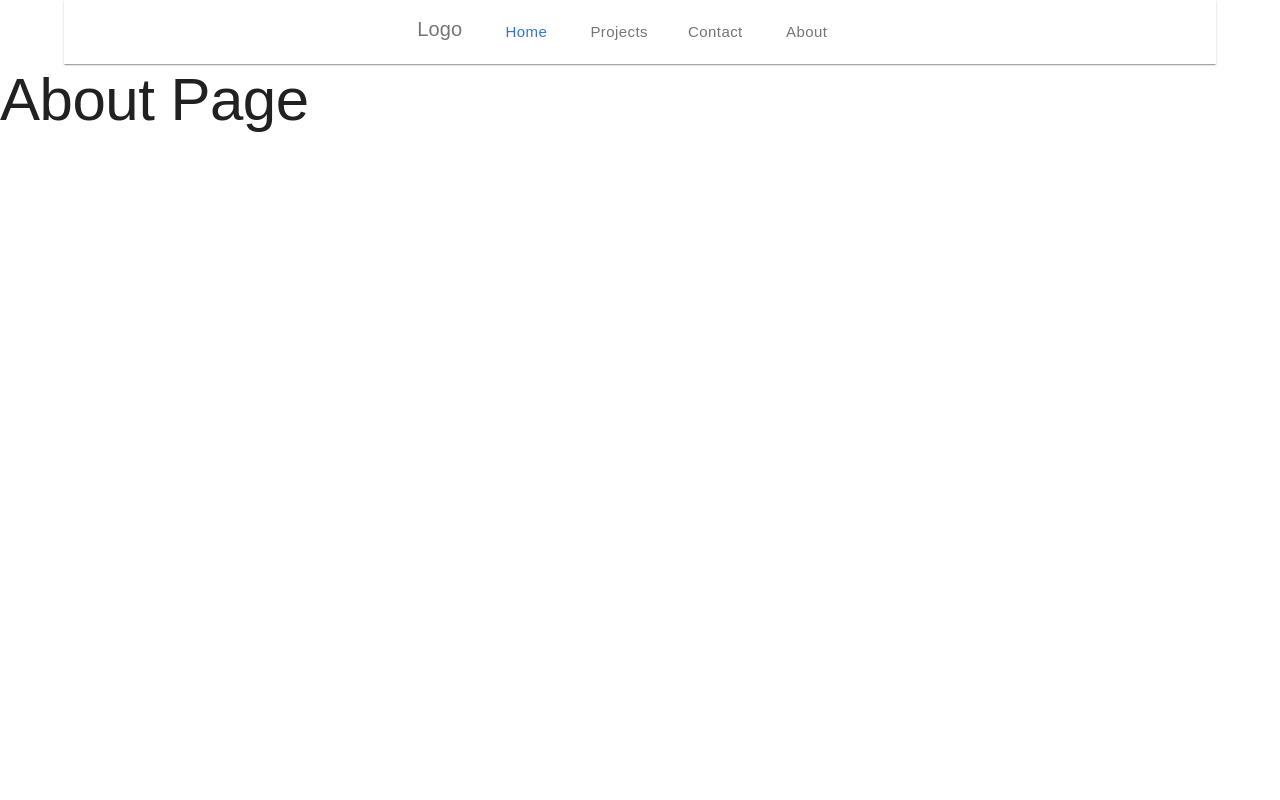
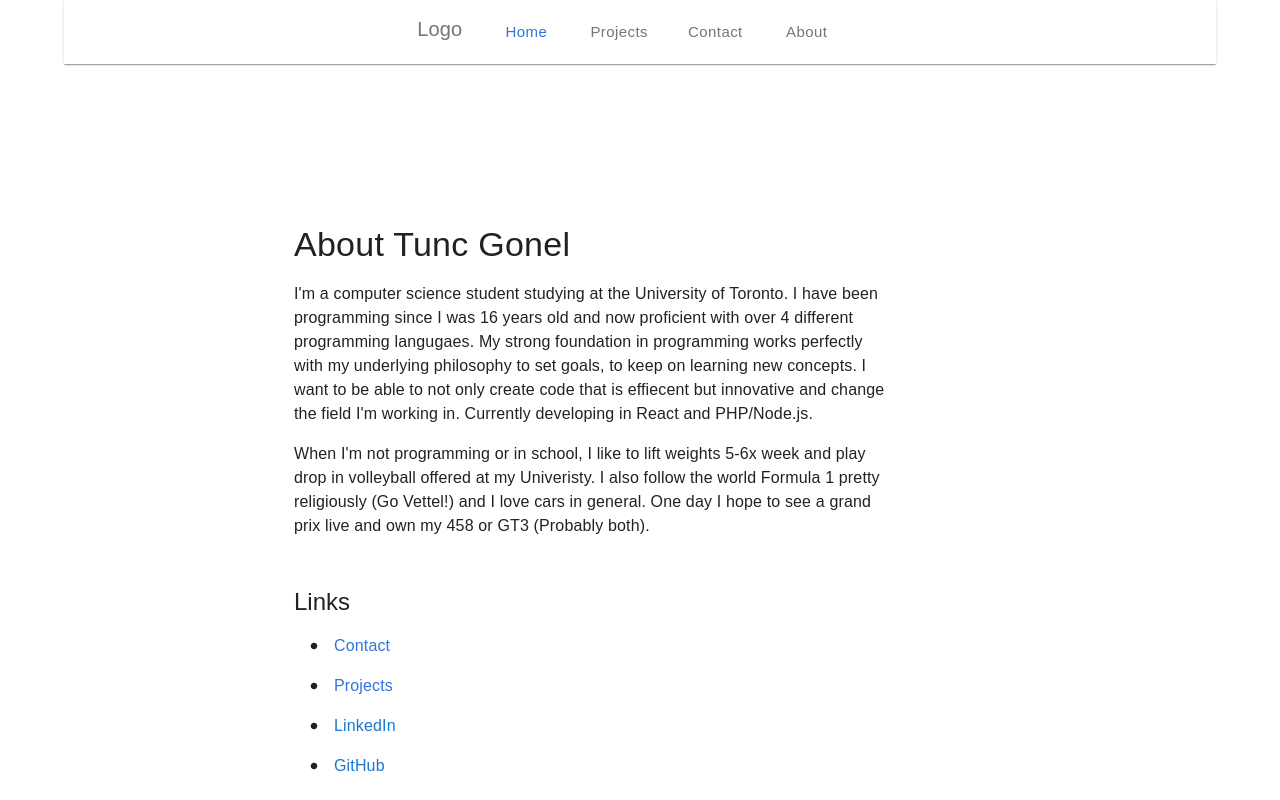
Before and after one commit to TuncG/tunc-gonel-website, a React (Create React App) app: page /about in a window 1280 px wide. Built offline with nearby package versions, Linux system fonts and the light colour scheme.

Commit message:
About page finished and comments done

```diff
--- a/src/components/Layout.js
+++ b/src/components/Layout.js
@@ -3,10 +3,11 @@ import Header from "./Header";
 import { useState } from "react";
 
 export default function Layout({ children }) {
-  const [navBarActive, setNavBarActive] = useState("Home");
+  /*   const [navBarActive, setNavBarActive] = useState("Home"); */
   return (
     <div>
-      <Header clicked={navBarActive} setNavBarActive={setNavBarActive}></Header>
+      <Header /* clicked={navBarActive} setNavBarActive={setNavBarActive} */
+      ></Header>
     </div>
   );
 }
--- a/src/pages/About.js
+++ b/src/pages/About.js
@@ -1,8 +1,101 @@
 import Typography from "@mui/material/Typography";
+import Box from "@mui/material/Box";
+import Container from "@mui/material/Container";
+import { Link } from "react-router-dom";
+import List from "@mui/material/List";
+import CircleIcon from "@mui/icons-material/Circle";
+import ListItem from "@mui/material/ListItem";
+
+import Links from "@mui/material/Link";
+
+var linkedIn = {
+  name: "LinkedIn",
+  dir: "https://www.linkedin.com/in/tunc-gonel",
+};
+var gitHub = { name: "GitHub", dir: "https://github.com/TuncG" };
+
+var linksList = [linkedIn, gitHub]; /* Keeps track of all the links */
+
+const renderList = (links) => {
+  return (
+    <ListItem>
+      <CircleIcon sx={{ fontSize: 8 }} />
+      <Links href={links.dir} underline="hover">
+        <Typography sx={{ marginLeft: 2 }}>{links.name}</Typography>
+      </Links>
+    </ListItem>
+  );
+};
+
 export default function About() {
   return (
-    <div>
-      <Typography variant="h2"> About Page</Typography>
-    </div>
+    <Container maxWidth="md" sx={{ justifyContent: "center" }}>
+      <Box sx={{ marginLeft: 10 }}>
+        {/* Text area start */}
+        <Typography mt={20} variant="h4">
+          {" "}
+          About Tunc Gonel
+        </Typography>
+
+        {/* Text Boxes */}
+        <Box sx={{ maxWidth: 600, marginTop: 2 }}>
+          <Typography variant="body1">
+            I'm a computer science student studying at the University of
+            Toronto. I have been programming since I was 16 years old and now
+            proficient with over 4 different programming langugaes. My strong
+            foundation in programming works perfectly with my underlying
+            philosophy to set goals, to keep on learning new concepts. I want to
+            be able to not only create code that is effiecent but innovative and
+            change the field I'm working in. Currently developing in React and
+            PHP/Node.js.
+          </Typography>{" "}
+          <Typography sx={{ marginTop: 2 }} variant="body1">
+            When I'm not programming or in school, I like to lift weights 5-6x
+            week and play drop in volleyball offered at my Univeristy. I also
+            follow the world Formula 1 pretty religiously (Go Vettel!) and I
+            love cars in general. One day I hope to see a grand prix live and
+            own my 458 or GT3 (Probably both).
+          </Typography>
+          {/*  <Typography sx={{ marginTop: 2 }} variant="body1">
+            Feel free to reach out to me
+            <Link
+              to={"/contact"}
+              style={{ textDecoration: "none", color: "#3273DC" }}
+            >
+              {" "}
+              here.
+            </Link>
+          </Typography> */}
+        </Box>
+
+        {/* Links Section */}
+        <Typography sx={{ mt: 6 }} variant="h5" component="div">
+          Links
+        </Typography>
+
+        {/* Render links below */}
+        <List>
+          <ListItem>
+            <CircleIcon sx={{ fontSize: 8 }} />
+            <Link
+              to={"/contact"}
+              style={{ textDecoration: "none", color: "#3273DC" }}
+            >
+              <Typography sx={{ marginLeft: 2 }}>Contact</Typography>
+            </Link>
+          </ListItem>
+          <ListItem>
+            <CircleIcon sx={{ fontSize: 8 }} />
+            <Link
+              to={"/projects"}
+              style={{ textDecoration: "none", color: "#3273DC" }}
+            >
+              <Typography sx={{ marginLeft: 2 }}>Projects</Typography>
+            </Link>
+          </ListItem>
+          {linksList.map((link) => renderList(link))}
+        </List>
+      </Box>
+    </Container>
   );
 }
--- a/src/pages/Home.js
+++ b/src/pages/Home.js
@@ -8,7 +8,6 @@ import LinkedInIcon from "@mui/icons-material/LinkedIn";
 import DriveFolderUploadIcon from "@mui/icons-material/DriveFolderUpload";
 import { Link } from "react-router-dom";
 import Links from "@mui/material/Link";
-import { contextFunctions } from "../components/HeaderContext";
 
 export default function Home() {
   return (
@@ -46,7 +45,7 @@ export default function Home() {
         </Typography>
       </Box>
 
-      {/* Icons */}
+      {/* Icons Section */}
       <Box mt={5} sx={{ mx: "auto", width: 500, display: "flex" }}>
         <Links href="https://www.linkedin.com/in/tunc-gonel" underline="hover">
           <Box ml={8} mr={5} sx={{ display: "flex", color: "#212121" }}>
@@ -87,11 +86,6 @@ export default function Home() {
           <Link
             to={"/contact"}
             style={{ textDecoration: "none", color: "#3273DC" }}
-            onClick={() => {
-              /* Once the button is clicked run the setHeaderContext function to get a new context with the new page.name and set it to the old context */
-              contextFunctions.HeaderContext =
-                contextFunctions.setHeaderContext("Contact");
-            }}
           >
             {" "}
             here.
--- a/src/pages/Projects.js
+++ b/src/pages/Projects.js
@@ -39,7 +39,7 @@ var content = {
   },
   utfr: {
     title: "Univeristy of Toronto Formula Racing",
-    main: "As a member of my univeristies formula SAE team I develop firmware for our race car. I mostly program in C/Arduino writing code for various microcontrollers. Unfortunately I can not provide a link to the code as we are currenlty using it for our current car!",
+    main: "As a member of my univeristies formula SAE team I develop firmware for our race car. I mostly program in C/Arduino writing code for various microcontrollers. Unfortunately I can not provide a link to the code as we are currenlty using it for our current car !",
     color: "error.light",
     link: "https://fsaeutoronto.ca/",
     button: "View UTFR Website",
@@ -56,7 +56,7 @@ export default function Projects() {
       </Typography>
       <Typography mt={2} variant="body2">
         Below you can find all my projects. Click on the card to view my code on
-        github. Feel free to contact me for any questions.
+        github.
       </Typography>
 
       <Box mb={10} sx={{ display: "flex" }}>
```
Also changed, not shown: src/components/Card.js (+2 -10 lines).
